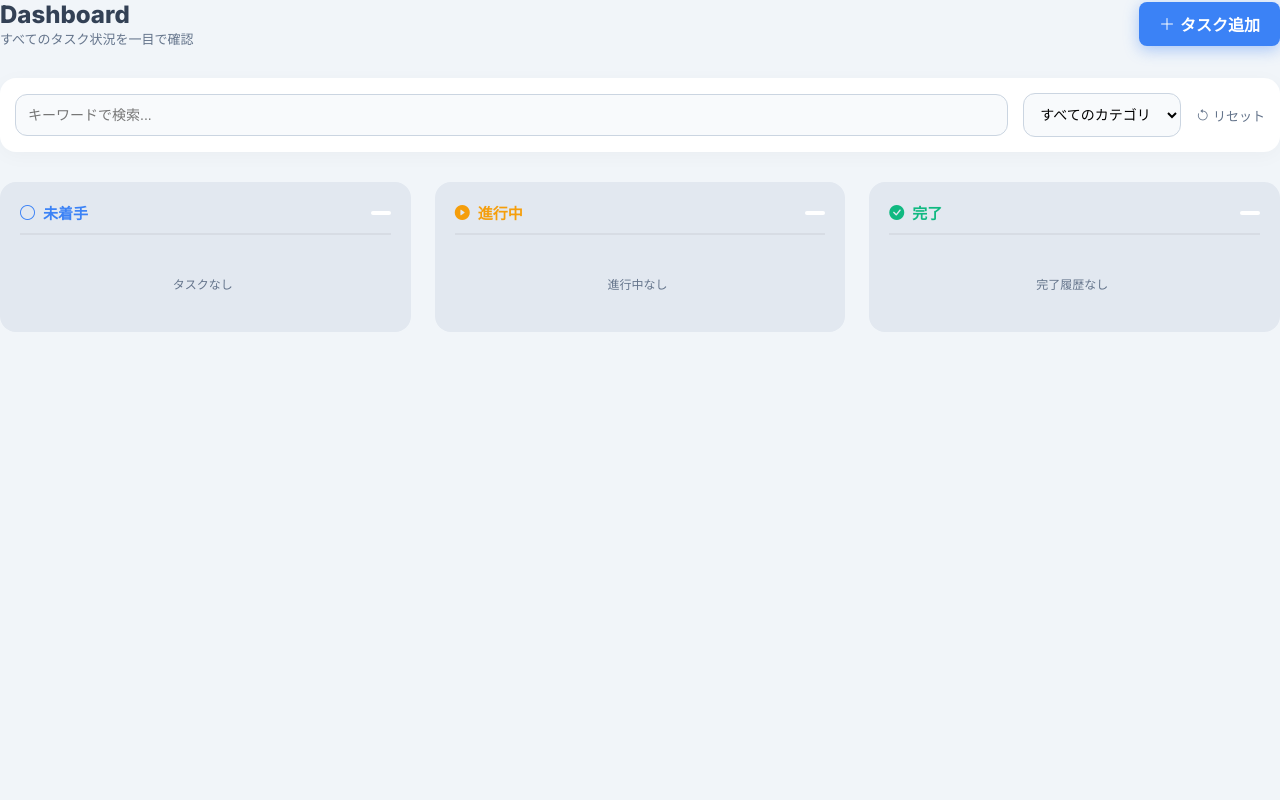
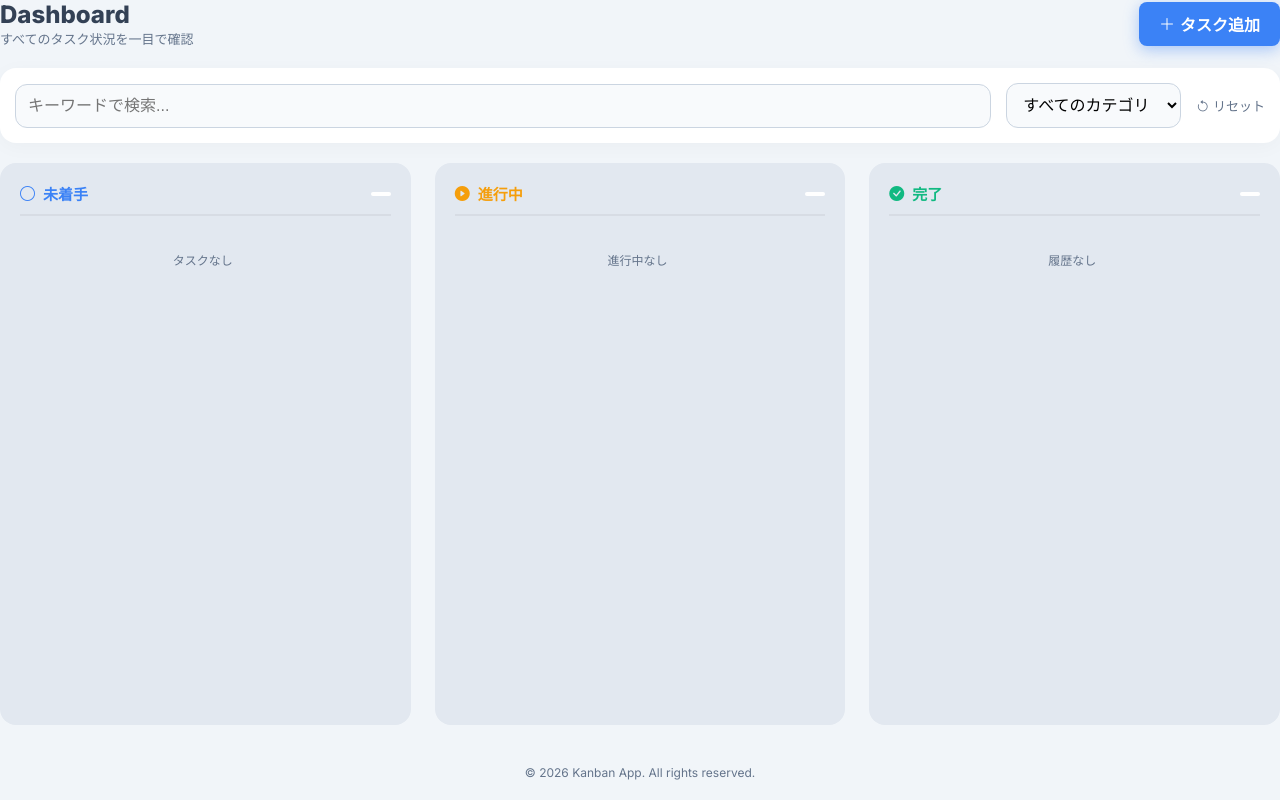
Before and after one commit to HJ-jyo/practice-webapp, a Django app: template tasks/templates/tasks/board.html in a window 1280 px wide. Run offline with Django 3.2, Linux system fonts and the light colour scheme; the template is opened without the code that fills it, so the values that code supplies are empty.

Commit message:
ボードの高さ制限とフッターを追加

```diff
--- a/tasks/templates/base.html
+++ b/tasks/templates/base.html
@@ -2,7 +2,7 @@
 <html lang="ja">
 <head>
     <meta charset="UTF-8">
-    <meta name="viewport" content="width=device-width, initial-scale=1.0">
+    <meta name="viewport" content="width=device-width, initial-scale=1.0, maximum-scale=1.0, user-scalable=no">
     <title>Kanban App</title>
 
     <link rel="preconnect" href="https://fonts.googleapis.com">
@@ -13,17 +13,15 @@
 
     <style>
         :root {
-            /* Modern Ocean Theme Colors */
-            --sidebar-bg: #0f172a;       /* Deep Navy */
-            --sidebar-text: #94a3b8;     /* Slate Gray */
-            --sidebar-active: #1e293b;   /* Darker Navy */
-            --accent-color: #3b82f6;     /* Bright Blue */
-            --bg-color: #f1f5f9;         /* Light Gray Blue */
-            --text-main: #334155;        /* Dark Slate */
-            --text-sub: #64748b;         /* Muted Slate */
-            --card-bg: #ffffff;
+            /* Theme Colors */
+            --sidebar-bg: #0f172a;
+            --sidebar-text: #94a3b8;
+            --sidebar-active: #1e293b;
+            --accent-color: #3b82f6;
+            --bg-color: #f1f5f9;
+            --text-main: #334155;
+            --text-sub: #64748b;
             --danger: #ef4444;
-            --success: #10b981;
         }
 
         * { box-sizing: border-box; }
@@ -96,21 +93,64 @@
             gap: 12px;
         }
 
-        /* ▼▼▼ メインコンテンツエリア ▼▼▼ */
+        /* --- メインコンテンツ --- */
         .p-main-content {
             flex-grow: 1;
-            overflow-y: auto; /* 縦スクロール許可 */
+            /* PCでは、main自体はスクロールせず、中のボードがスクロールする */
+            /* ただし、ボード以外（プロフィール画面など）はスクロールさせたいので auto にする */
+            overflow-y: auto;
             padding: 32px;
             position: relative;
+            display: flex;
+            flex-direction: column;
+            -webkit-overflow-scrolling: touch;
         }
 
-        /* 未ログイン時は画面いっぱいに使う */
-        .full-width {
-            padding: 0;
-            width: 100%;
+        .full-width { padding: 0; width: 100%; }
+
+        /* フッター */
+        .c-footer {
+            margin-top: auto;
+            padding-top: 40px;
+            padding-bottom: 20px;
+            text-align: center;
+            color: var(--text-sub);
+            font-size: 12px;
         }
 
-        /* 共通ボタン */
+        /* --- スマホ用ボトムナビ --- */
+        .p-bottom-nav {
+            display: none;
+            position: fixed;
+            bottom: 0;
+            left: 0;
+            width: 100%;
+            background: white;
+            border-top: 1px solid #e2e8f0;
+            padding: 10px 0;
+            padding-bottom: env(safe-area-inset-bottom);
+            z-index: 1000;
+            justify-content: space-around;
+            align-items: center;
+            box-shadow: 0 -4px 20px rgba(0,0,0,0.05);
+        }
+
+        .p-bottom-nav-item {
+            display: flex;
+            flex-direction: column;
+            align-items: center;
+            text-decoration: none;
+            color: var(--text-sub);
+            font-size: 10px;
+            font-weight: 600;
+            gap: 4px;
+            width: 60px;
+        }
+
+        .p-bottom-nav-item i { font-size: 20px; }
+        .p-bottom-nav-item.active { color: var(--accent-color); }
+
+        /* --- 共通コンポーネント --- */
         .c-btn-primary {
             background: var(--accent-color);
             color: white;
@@ -123,43 +163,31 @@
             display: inline-flex;
             align-items: center;
             justify-content: center;
-            transition: 0.2s;
         }
-        .c-btn-primary:hover { opacity: 0.9; transform: translateY(-1px); }
 
-        /* フラッシュメッセージ */
-        .messages {
-            position: fixed;
-            top: 20px;
-            right: 20px;
-            z-index: 1000;
+        .messages { position: fixed; top: 20px; right: 20px; z-index: 2000; left: 20px; pointer-events: none; }
+        .alert {
+            padding: 15px 20px; border-radius: 12px; background: white;
+            box-shadow: 0 4px 15px rgba(0,0,0,0.1); margin-bottom: 10px;
+            border-left: 5px solid var(--accent-color);
+            pointer-events: auto;
         }
-        .alert {
-            padding: 15px 20px;
-            border-radius: 12px;
-            background: white;
-            box-shadow: 0 4px 15px rgba(0,0,0,0.1);
-            margin-bottom: 10px;
-            border-left: 5px solid var(--accent-color);
-            animation: slideIn 0.3s ease-out;
+
+        input, select, textarea {
+            width: 100%; padding: 12px; border: 1px solid #cbd5e1;
+            border-radius: 12px; font-size: 14px; outline: none; background: #f8fafc;
+            font-size: 16px;
         }
-        @keyframes slideIn { from { transform: translateX(100%); } to { transform: translateX(0); } }
 
-        /* フォーム要素の共通スタイル */
-        input[type="text"], input[type="password"], input[type="email"], input[type="datetime-local"], select, textarea {
-            width: 100%;
-            padding: 12px;
-            border: 1px solid #cbd5e1;
-            border-radius: 12px;
-            font-size: 14px;
-            outline: none;
-            transition: 0.2s;
-            background: #f8fafc;
-        }
-        input:focus, select:focus, textarea:focus {
-            border-color: var(--accent-color);
-            background: white;
-            box-shadow: 0 0 0 3px rgba(59, 130, 246, 0.1);
+        /* ▼▼▼ スマホ対応 ▼▼▼ */
+        @media (max-width: 768px) {
+            .app-container { flex-direction: column; }
+            .p-sidebar { display: none; }
+            .p-bottom-nav { display: flex; }
+            .p-main-content {
+                padding: 16px;
+                padding-bottom: 90px; /* ボトムナビにかぶらないように */
+            }
         }
     </style>
 </head>
@@ -218,8 +265,11 @@
         {% endif %}
 
         {% block content %}{% endblock %}
+
+        <footer class="c-footer">
+            &copy; 2026 Kanban App. All rights reserved.
+        </footer>
     </main>
-
 </div>
 
 </body>
--- a/tasks/templates/tasks/board.html
+++ b/tasks/templates/tasks/board.html
@@ -3,12 +3,19 @@
 
 {% block content %}
 <style>
-    /* ボード専用スタイル */
+    /* --- レイアウト調整 --- */
+    .p-board-wrapper {
+        display: flex;
+        flex-direction: column;
+        height: 100%; /* 親要素(main)いっぱいに広げる */
+    }
+
     .p-board-header {
         display: flex;
         justify-content: space-between;
         align-items: center;
-        margin-bottom: 30px;
+        margin-bottom: 20px;
+        flex-shrink: 0; /* ヘッダーは縮ませない */
     }
 
     .p-board-title h2 {
@@ -18,7 +25,6 @@
         color: var(--text-main);
     }
 
-    /* 検索・フィルタエリア */
     .p-board-controls {
         display: flex;
         gap: 15px;
@@ -26,27 +32,31 @@
         padding: 15px;
         border-radius: 16px;
         box-shadow: 0 4px 20px rgba(0,0,0,0.03);
-        margin-bottom: 30px;
+        margin-bottom: 20px;
         align-items: center;
         flex-wrap: wrap;
+        flex-shrink: 0; /* コントロールも縮ませない */
     }
 
-    /* カンバンカラム（3列レイアウト） */
+    /* --- カンバンカラム（スクロール制御の肝） --- */
     .p-kanban-container {
         display: grid;
         grid-template-columns: repeat(3, 1fr);
         gap: 24px;
         align-items: start;
-        height: calc(100vh - 250px); /* 画面内に収める */
-        min-height: 500px;
+        /* PC: 残りの高さを全て使う (ヘッダー等の分を引く計算は不要、flexで制御) */
+        flex-grow: 1;
+        overflow: hidden; /* コンテナ自体はスクロールさせない */
+        min-height: 0; /* Firefox対策 */
     }
 
     .p-kanban-column {
-        background: #e2e8f0; /* カラム背景 */
+        background: #e2e8f0;
         border-radius: 16px;
         padding: 20px;
         display: flex;
         flex-direction: column;
+        height: 100%; /* コンテナの高さいっぱいに */
         max-height: 100%;
     }
 
@@ -54,9 +64,10 @@
         display: flex;
         justify-content: space-between;
         align-items: center;
-        margin-bottom: 20px;
+        margin-bottom: 15px;
         padding-bottom: 10px;
         border-bottom: 2px solid rgba(0,0,0,0.05);
+        flex-shrink: 0;
     }
 
     .p-column-title {
@@ -76,13 +87,28 @@
         color: var(--text-sub);
     }
 
-    /* タスクカード */
+    /* --- タスクリスト（ここでスクロールさせる） --- */
     .p-task-list {
-        overflow-y: auto;
-        padding-right: 5px;
-        flex-grow: 1;
+        overflow-y: auto; /* 縦スクロールを許可 */
+        padding-right: 5px; /* スクロールバーとの隙間 */
+        flex-grow: 1; /* 残りのスペースを埋める */
+
+        /* スクロールバーのデザイン (Chrome/Safari) */
+        scrollbar-width: thin;
+        scrollbar-color: #cbd5e1 transparent;
+    }
+    .p-task-list::-webkit-scrollbar {
+        width: 6px;
+    }
+    .p-task-list::-webkit-scrollbar-track {
+        background: transparent;
+    }
+    .p-task-list::-webkit-scrollbar-thumb {
+        background-color: #cbd5e1;
+        border-radius: 20px;
     }
 
+    /* タスクカード */
     .c-task-card {
         background: white;
         border-radius: 12px;
@@ -94,62 +120,48 @@
         cursor: pointer;
         position: relative;
     }
-
-    .c-task-card:hover {
-        transform: translateY(-3px);
-        box-shadow: 0 10px 20px rgba(0,0,0,0.08);
-    }
-
-    /* ステータス別のアクセントカラー */
+    .c-task-card:hover { transform: translateY(-3px); box-shadow: 0 10px 20px rgba(0,0,0,0.08); }
     .border-todo { border-left-color: var(--accent-color); }
-    .border-doing { border-left-color: #f59e0b; } /* Orange */
-    .border-done { border-left-color: #10b981; }  /* Green */
+    .border-doing { border-left-color: #f59e0b; }
+    .border-done { border-left-color: #10b981; }
 
     .c-task-meta {
-        display: flex;
-        justify-content: space-between;
-        align-items: center;
-        margin-top: 12px;
-        font-size: 12px;
-        color: var(--text-sub);
+        display: flex; justify-content: space-between; align-items: center;
+        margin-top: 12px; font-size: 12px; color: var(--text-sub);
     }
-
     .c-task-actions {
-        margin-top: 12px;
-        padding-top: 12px;
-        border-top: 1px solid #f1f5f9;
-        display: flex;
-        justify-content: flex-end;
-        gap: 8px;
+        margin-top: 12px; padding-top: 12px; border-top: 1px solid #f1f5f9;
+        display: flex; justify-content: flex-end; gap: 8px;
     }
-
     .c-btn-icon {
-        width: 28px;
-        height: 28px;
-        border-radius: 50%;
-        display: flex;
-        align-items: center;
-        justify-content: center;
-        border: none;
-        cursor: pointer;
-        transition: 0.2s;
-        font-size: 12px;
+        width: 28px; height: 28px; border-radius: 50%; display: flex;
+        align-items: center; justify-content: center; border: none; cursor: pointer;
+        transition: 0.2s; font-size: 12px;
     }
     .btn-next { background: #e0f2fe; color: var(--accent-color); }
     .btn-next:hover { background: var(--accent-color); color: white; }
-
     .btn-done { background: #dcfce7; color: #10b981; }
     .btn-done:hover { background: #10b981; color: white; }
 
-    /* レスポンシブ対応 (スマホでは縦並び) */
+    /* --- スマホ対応 (縦並び＆高さ制限) --- */
     @media (max-width: 768px) {
         .p-kanban-container {
-            grid-template-columns: 1fr;
+            display: block; /* グリッド解除 */
             height: auto;
+            flex-grow: 0;
+            overflow: visible;
+        }
+
+        .p-kanban-column {
+            height: auto;
+            margin-bottom: 24px;
+            /* スマホでは高さの上限を決めて、それ以上は内部スクロール */
+            max-height: 400px;
         }
     }
 </style>
 
+<div class="p-board-wrapper">
     <div class="p-board-header">
         <div class="p-board-title">
             <h2>Dashboard</h2>
@@ -191,7 +203,6 @@
     </form>
 
     <div class="p-kanban-container">
-
         <div class="p-kanban-column">
             <div class="p-column-header">
                 <div class="p-column-title" style="color: var(--accent-color);">
@@ -249,7 +260,6 @@
                 {% for task in tasks_doing %}
                 <div class="c-task-card border-doing" onclick="location.href='{% url 'task_edit' task.id %}'">
                     <div style="font-weight:700; font-size:14px; margin-bottom:5px;">{{ task.title }}</div>
-
                     <div class="c-task-meta">
                         <div>
                             {% if task.due_date %}
@@ -259,7 +269,6 @@
                             {% endif %}
                         </div>
                     </div>
-
                     <div class="c-task-actions" onclick="event.stopPropagation();">
                         <a href="{% url 'move_to_done' task.id %}" class="c-btn-icon btn-done" title="完了へ">
                             <i class="bi bi-check-lg"></i>
@@ -284,16 +293,14 @@
                 <div class="c-task-card border-done" style="opacity:0.6;" onclick="location.href='{% url 'task_edit' task.id %}'">
                     <div style="font-weight:700; font-size:14px; margin-bottom:5px; text-decoration:line-through;">{{ task.title }}</div>
                     <div class="c-task-meta">
-                    <div>
-                        <i class="bi bi-flag-fill" style="color:#10b981;"></i> Done
+                        <div><i class="bi bi-flag-fill" style="color:#10b981;"></i> Done</div>
+                    </div>
+                </div>
+                {% empty %}
+                <div style="text-align:center; color:var(--text-sub); font-size:12px; padding:20px;">履歴なし</div>
+                {% endfor %}
             </div>
         </div>
     </div>
-            {% empty %}
-            <div style="text-align:center; color:var(--text-sub); font-size:12px; padding:20px;">完了履歴なし</div>
-            {% endfor %}
-        </div>
-    </div>
-
 </div>
 {% endblock %}
```
Also changed, not shown: other parts of tasks/templates/base.html (+28 -10 lines). Lines whose indentation alone changed are shown as unchanged.
